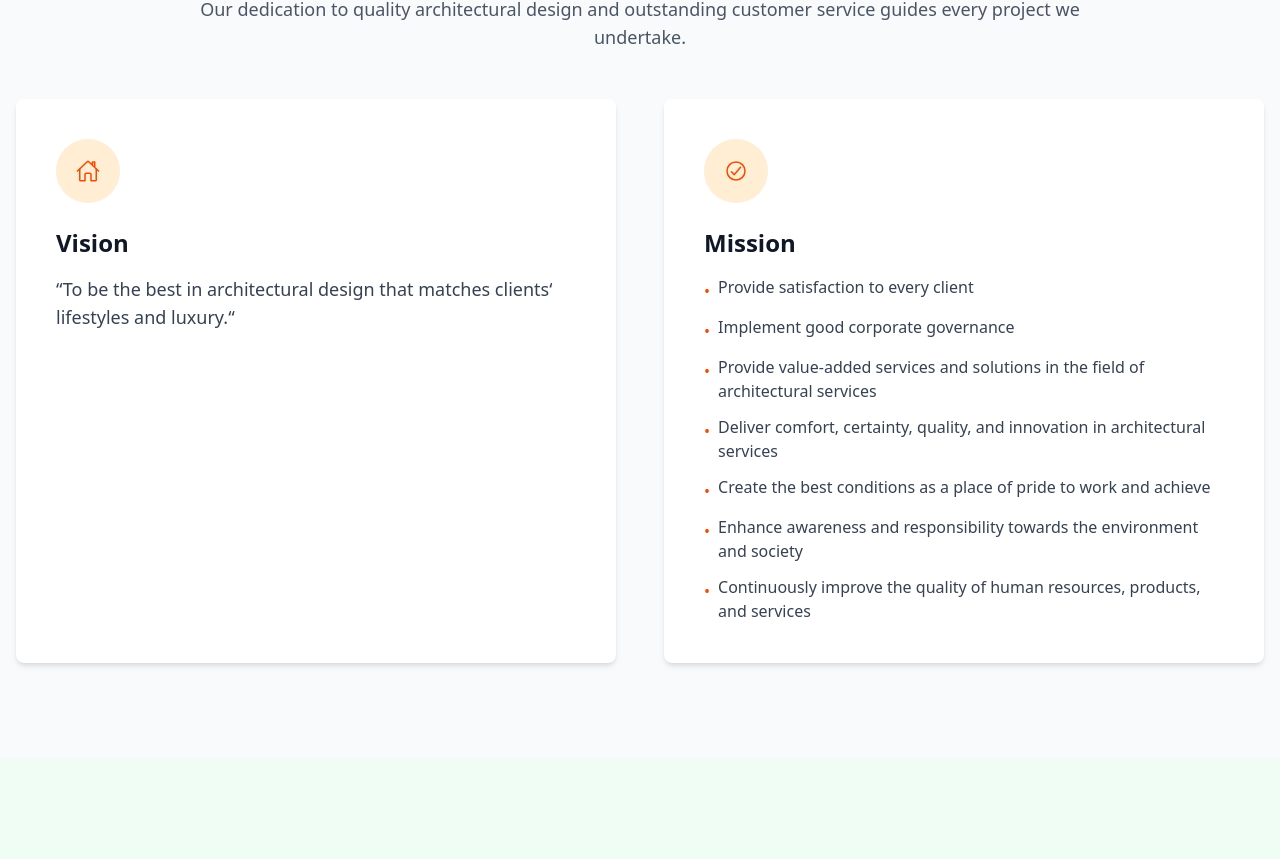
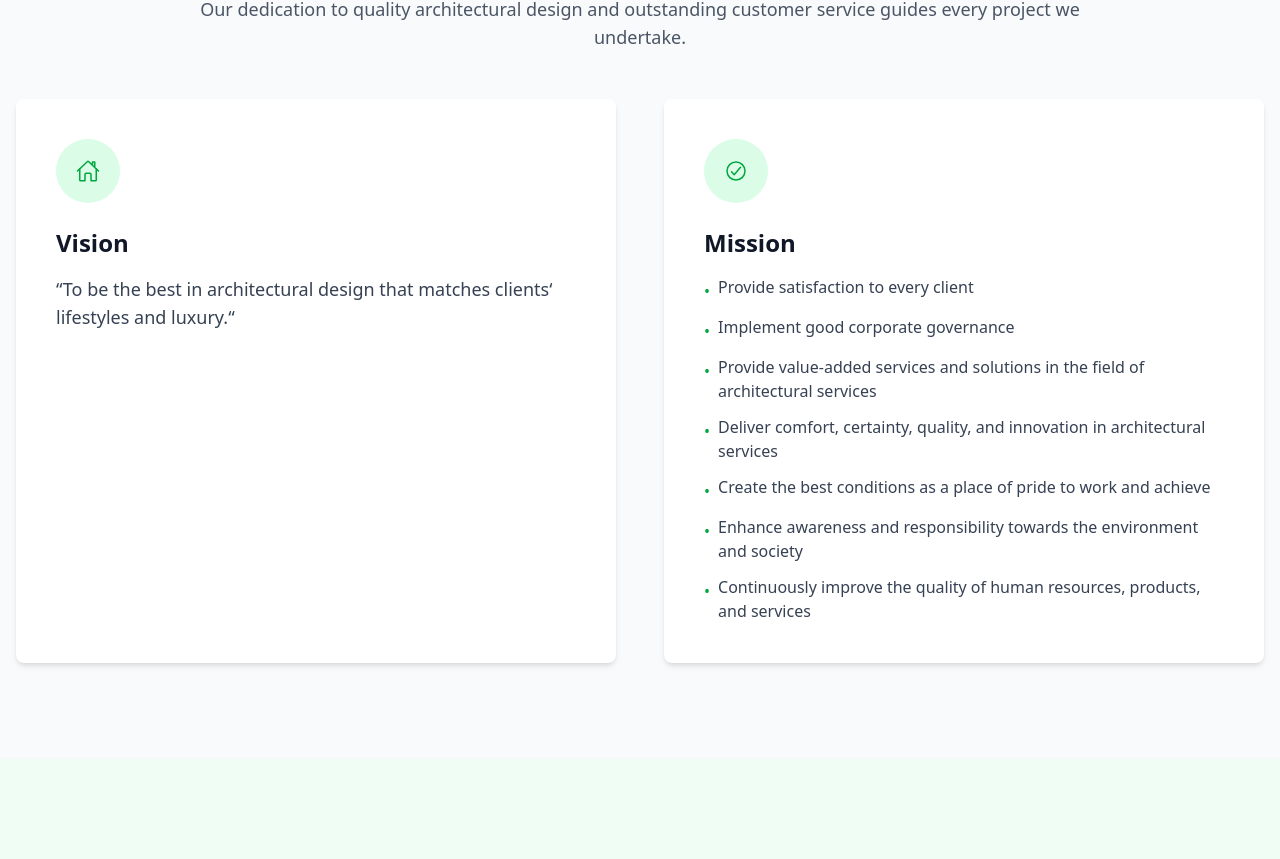
Before and after one commit to NeoCode29/Company-Profile-Power-Landmark, a Next.js app: page / in a window 1280 px wide. Shown: the part 1936-2795 px from the top of the page. Built offline with nearby package versions, Linux system fonts and the light colour scheme.

Commit message:
memperbaiki warna misi dan visi

```diff
--- a/src/components/Header.tsx
+++ b/src/components/Header.tsx
@@ -35,6 +35,7 @@ const Header = () => {
   const navLinks = [
     { href: '#home', label: 'Home' },
     { href: '#about', label: 'About' },
+    { href: '#vision-mission', label: 'Vision & Mission' },
     { href: '#service', label: 'Service' },
     { href: '#project', label: 'Project' },
   ]
--- a/src/components/Main.tsx
+++ b/src/components/Main.tsx
@@ -171,8 +171,8 @@ const Main = () => {
             <div className="grid md:grid-cols-2 gap-12">
               {/* Vision */}
               <div className="bg-white p-8 md:p-10 rounded-lg shadow-md">
-                <div className="w-16 h-16 bg-orange-100 rounded-full flex items-center justify-center mb-6 mx-auto md:mx-0">
-                  <IoHomeOutline className="text-orange-600 text-2xl" />
+                <div className="w-16 h-16 bg-green-100 rounded-full flex items-center justify-center mb-6 mx-auto md:mx-0">
+                  <IoHomeOutline className="text-green-600 text-2xl" />
                 </div>
                 <h3 className="text-2xl font-bold text-gray-900 mb-4 text-center md:text-left">Vision</h3>
                 <p className="text-gray-700 text-lg mb-6 text-center md:text-left">
@@ -182,37 +182,37 @@ const Main = () => {
 
               {/* Mission */}
               <div className="bg-white p-8 md:p-10 rounded-lg shadow-md">
-                <div className="w-16 h-16 bg-orange-100 rounded-full flex items-center justify-center mb-6 mx-auto md:mx-0">
-                  <IoCheckmarkCircleOutline className="text-orange-600 text-2xl" />
+                <div className="w-16 h-16 bg-green-100 rounded-full flex items-center justify-center mb-6 mx-auto md:mx-0">
+                  <IoCheckmarkCircleOutline className="text-green-600 text-2xl" />
                 </div>
                 <h3 className="text-2xl font-bold text-gray-900 mb-4 text-center md:text-left">Mission</h3>
                 <ul className="space-y-3 text-gray-700">
                   <li className="flex items-start gap-2">
-                    <span className="text-orange-600 flex-shrink-0 mt-1">•</span>
+                    <span className="text-green-600 flex-shrink-0 mt-1">•</span>
                     <span>Provide satisfaction to every client</span>
                   </li>
                   <li className="flex items-start gap-2">
-                    <span className="text-orange-600 flex-shrink-0 mt-1">•</span>
+                    <span className="text-green-600 flex-shrink-0 mt-1">•</span>
                     <span>Implement good corporate governance</span>
                   </li>
                   <li className="flex items-start gap-2">
-                    <span className="text-orange-600 flex-shrink-0 mt-1">•</span>
+                    <span className="text-green-600 flex-shrink-0 mt-1">•</span>
                     <span>Provide value-added services and solutions in the field of architectural services</span>
                   </li>
                   <li className="flex items-start gap-2">
-                    <span className="text-orange-600 flex-shrink-0 mt-1">•</span>
+                    <span className="text-green-600 flex-shrink-0 mt-1">•</span>
                     <span>Deliver comfort, certainty, quality, and innovation in architectural services</span>
                   </li>
                   <li className="flex items-start gap-2">
-                    <span className="text-orange-600 flex-shrink-0 mt-1">•</span>
+                    <span className="text-green-600 flex-shrink-0 mt-1">•</span>
                     <span>Create the best conditions as a place of pride to work and achieve</span>
                   </li>
                   <li className="flex items-start gap-2">
-                    <span className="text-orange-600 flex-shrink-0 mt-1">•</span>
+                    <span className="text-green-600 flex-shrink-0 mt-1">•</span>
                     <span>Enhance awareness and responsibility towards the environment and society</span>
                   </li>
                   <li className="flex items-start gap-2">
-                    <span className="text-orange-600 flex-shrink-0 mt-1">•</span>
+                    <span className="text-green-600 flex-shrink-0 mt-1">•</span>
                     <span>Continuously improve the quality of human resources, products, and services</span>
                   </li>
                 </ul>
```
